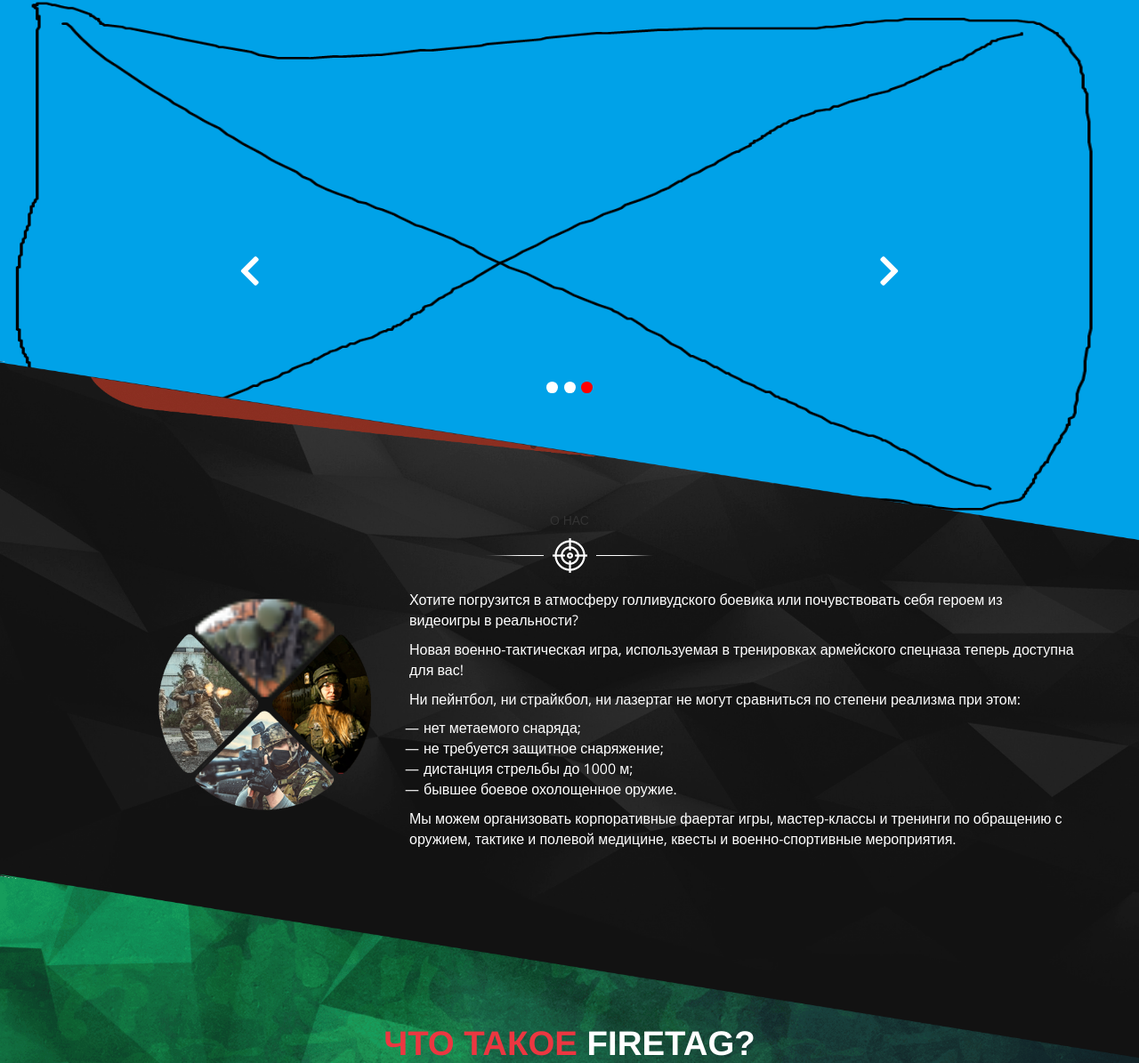
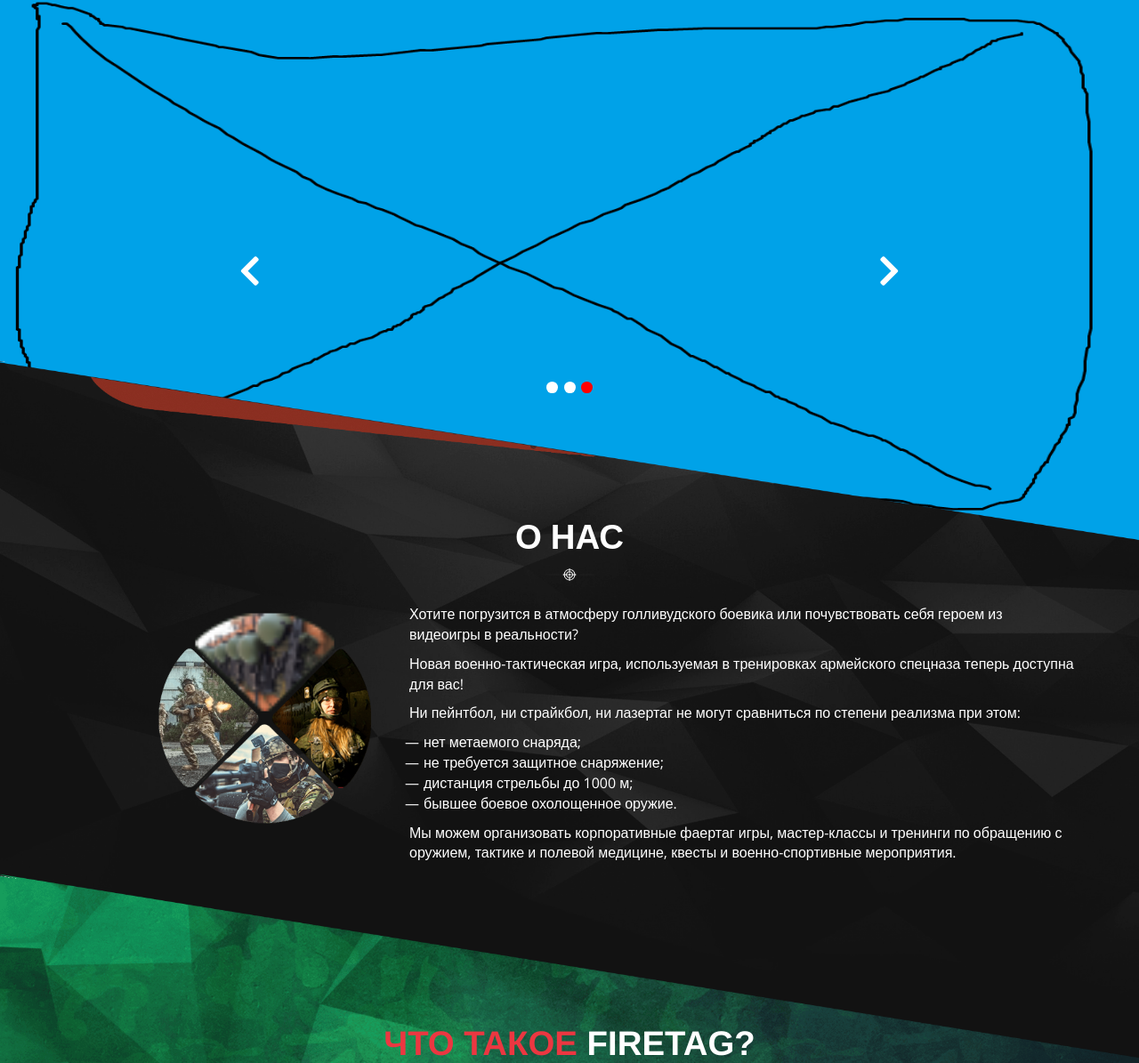
Before and after one commit to kotovenc/firetag, a Django app: template Firetag_app/templates/index.html in a window 1280 px wide. Shown: the part 159-1354 px from the top of the page at 89% size. Run offline with Django 3.2, Linux system fonts and the light colour scheme; the template is opened without the code that fills it, so the values that code supplies are empty; some libraries are stand-ins or nearby versions.

Commit message:
Нет, это была плохая идея

```diff
--- a/Firetag_app/static/style.css
+++ b/Firetag_app/static/style.css
@@ -418,6 +418,18 @@ input {
 	text-align: center;
 }
 
+.about_tit>p {
+	font-family: 'Open Sans', sans-serif;
+	font-size: 3vw;
+	font-weight: bold;
+	color: #FFFFFF;
+}
+
+.about_tit>img {
+	width: 7rem;
+	margin-top: -10px;
+}
+
 .about_text {
 	height: 25vw;
 	font-size: 16px;
--- a/Firetag_app/templates/base.html
+++ b/Firetag_app/templates/base.html
@@ -186,7 +186,7 @@
 <div class="about">
   <div class="about_content">
     <a name="about"></a>
-    <div class="equipment_tit">
+    <div class="about_tit">
           <p>О НАС</p>
           <img alt="separ" src="{% static 'img/about-separ.png' %}">
     </div>
```
